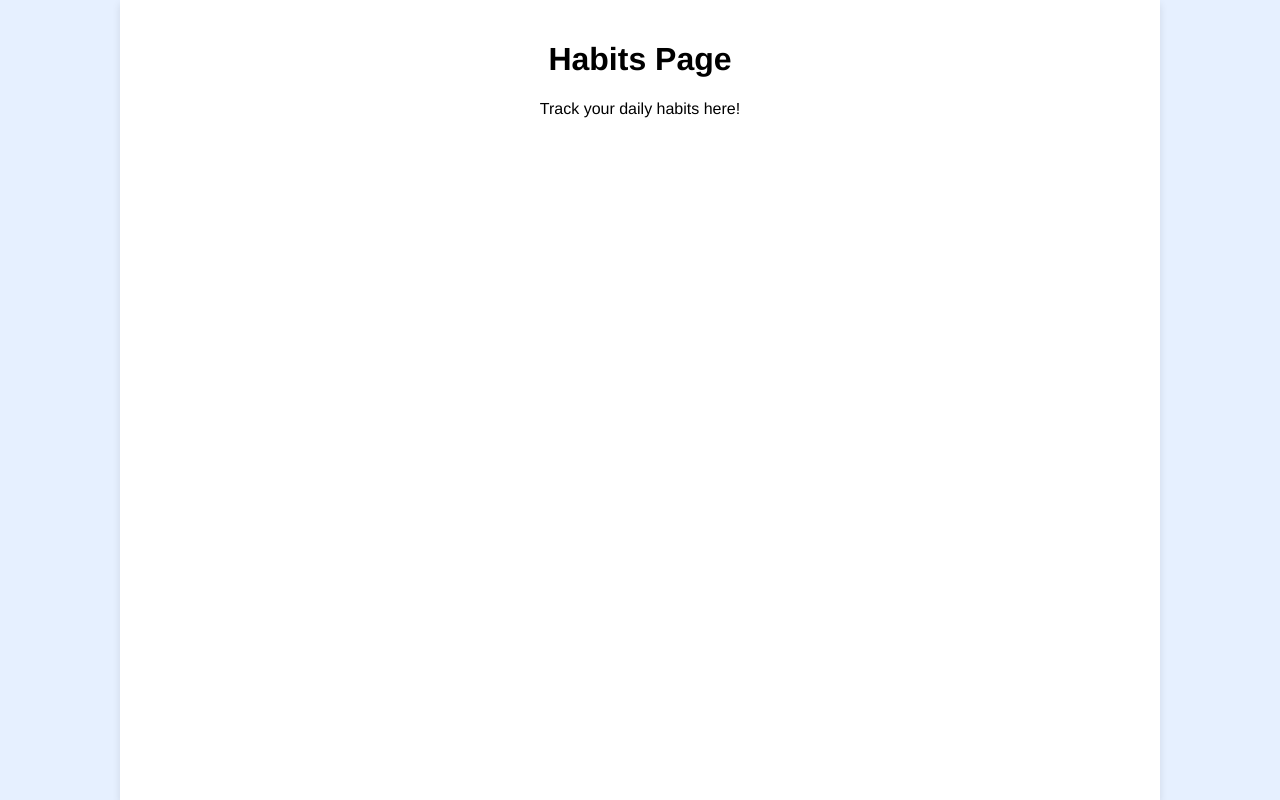
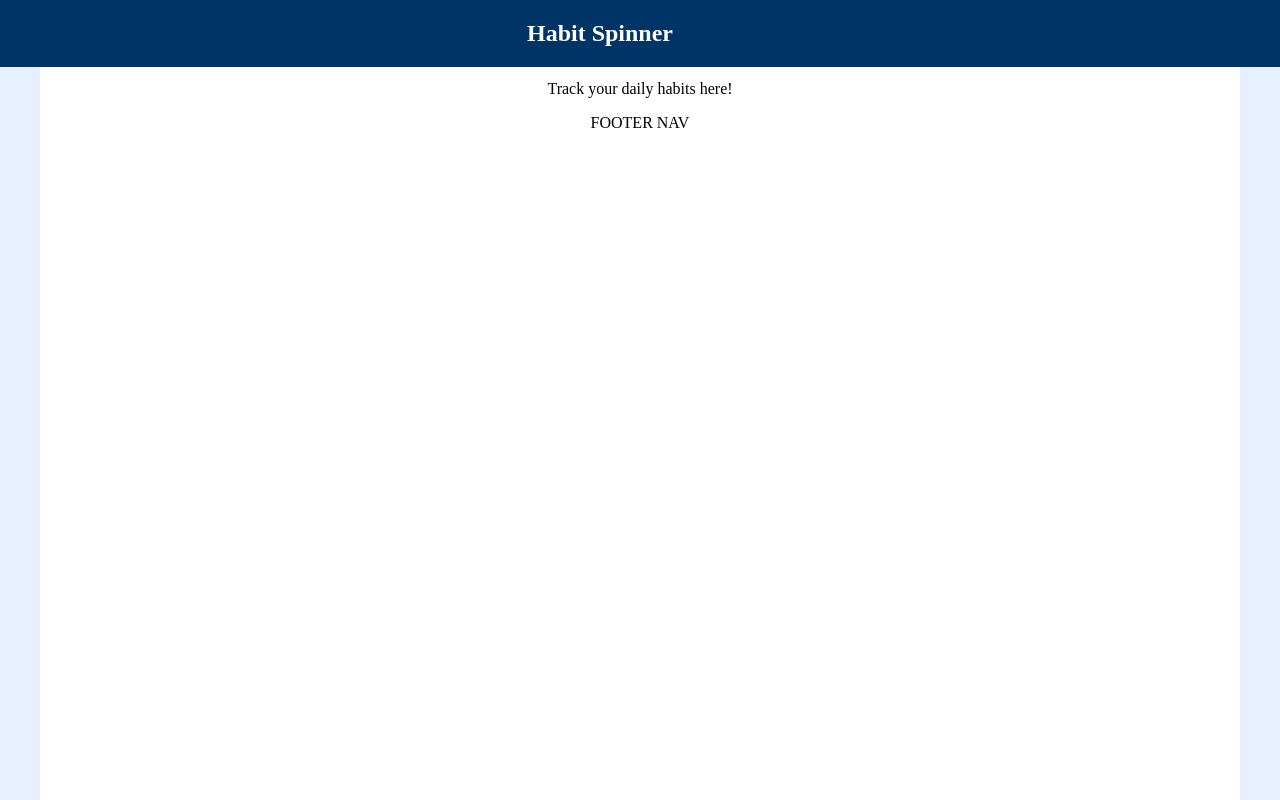
Before and after one commit to joseph-johnson27001/habit-spinner, a Vue app: page /habits in a window 1280 px wide. Built offline with nearby package versions, Linux system fonts and the light colour scheme.

Commit message:
Top Nav Fix

```diff
--- a/src/App.vue
+++ b/src/App.vue
@@ -1,14 +1,25 @@
 <template>
   <div id="app">
+    <TopNav />
     <div class="content-container">
       <router-view />
+      <div class="footer-container">
+        <FooterNav />
+      </div>
     </div>
   </div>
 </template>
 
 <script>
+import FooterNav from "./components/Navigation/FooterNav.vue";
+import TopNav from "./components/Navigation/TopNav.vue";
+
 export default {
   name: "App",
+  components: {
+    FooterNav,
+    TopNav,
+  },
 };
 </script>
 
@@ -17,30 +28,25 @@ html,
 body {
   margin: 0;
   padding: 0;
-  width: 100%;
-  height: 100%;
 }
 
 #app {
-  font-family: Avenir, Helvetica, Arial, sans-serif;
-  -webkit-font-smoothing: antialiased;
-  -moz-osx-font-smoothing: grayscale;
-  text-align: center;
+  width: 100%;
   display: flex;
   flex-direction: column;
   background-color: #e6f0ff;
   min-height: 100vh;
+  text-align: center;
 }
 
 .content-container {
-  max-width: 1000px;
   width: 100%;
+  max-width: 1200px;
+  margin: 0 auto;
+  min-height: 100vh;
   background-color: white;
-  margin: 0 auto;
-  padding: 20px;
-  box-shadow: 0 4px 8px rgba(0, 0, 0, 0.1);
-  display: flex;
-  flex-direction: column;
-  flex-grow: 1;
+  /* border: 1px solid #ccc; */
+  border-top: none;
+  border-bottom: none;
 }
 </style>
--- /dev/null
+++ b/src/components/Navigation/FooterNav.vue
@@ -0,0 +1 @@
+<template>FOOTER NAV</template>
--- /dev/null
+++ b/src/components/Navigation/TopNav.vue
@@ -0,0 +1,32 @@
+<template>
+  <nav class="top-nav">
+    <div class="top-nav-content">
+      <h2>Habit Spinner</h2>
+    </div>
+  </nav>
+</template>
+
+<script>
+export default {
+  name: "TopNav",
+};
+</script>
+
+<style scoped>
+.top-nav {
+  width: 100%;
+  background-color: #003366;
+  position: relative;
+  z-index: 100;
+  position: fixed;
+  top: 0;
+}
+
+.top-nav-content {
+  max-width: 1200px;
+  display: flex;
+  justify-content: space-around;
+  align-items: center;
+  color: white;
+}
+</style>
```
Also changed, not shown: src/components/Navigation/NavBar.vue (deleted, +0 -74 lines), src/components/Navigation/TopBar.vue (deleted, +0 -28 lines).
